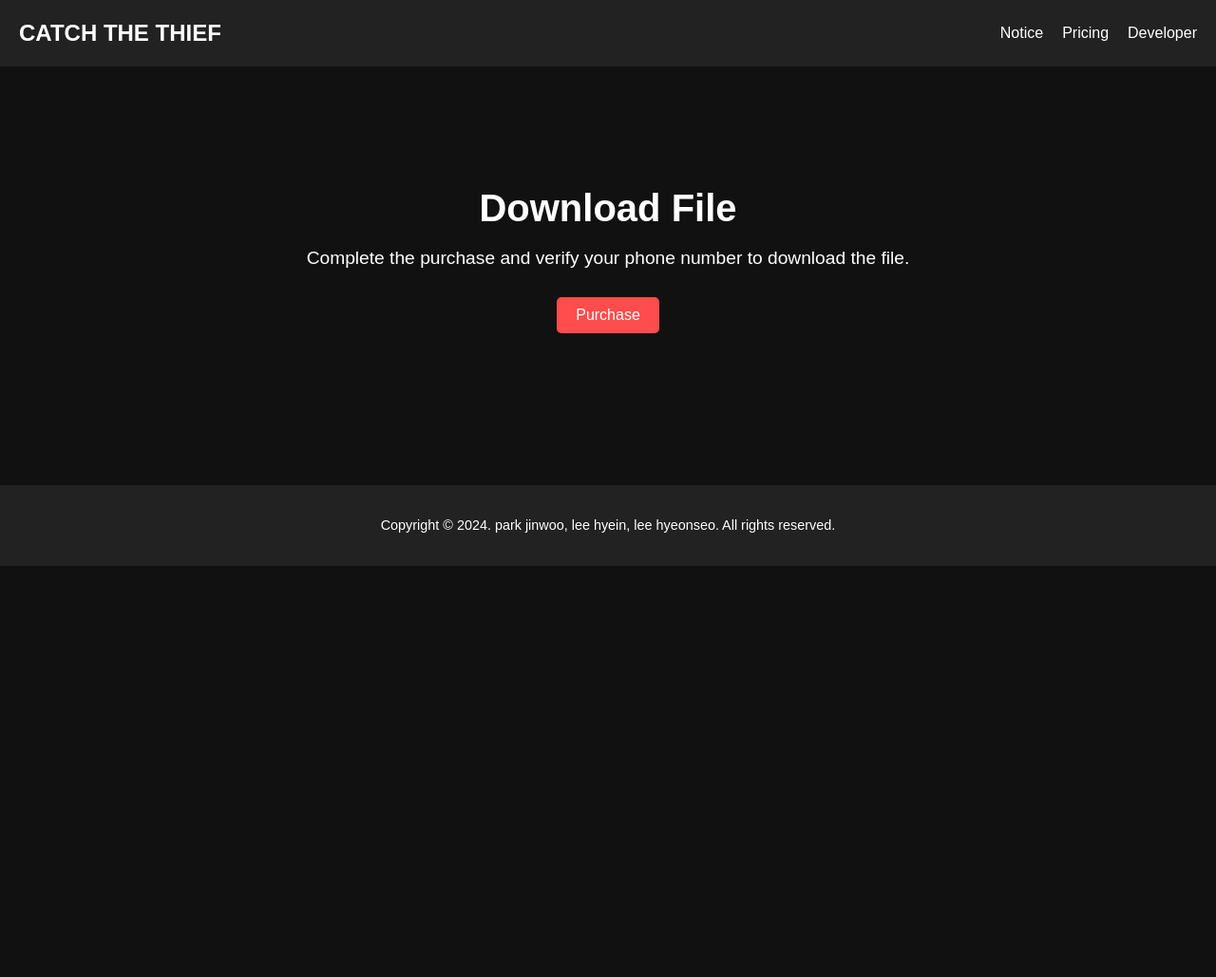
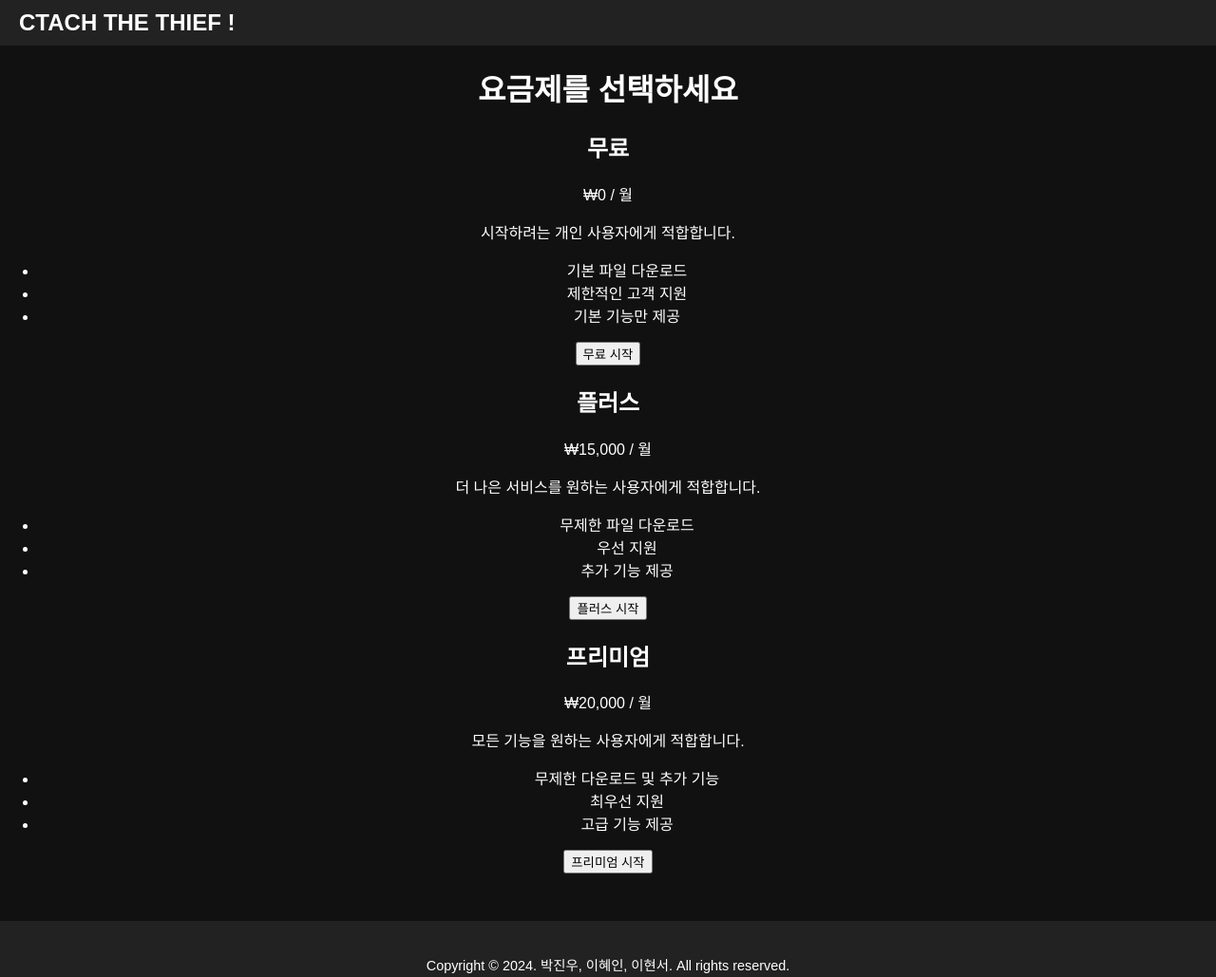
Before and after one commit to oesnoeyh/finalproject, a plain HTML site: page index.html in a window 1280 px wide. Shown: the whole page at 95% size. Before the commit the page ends 800 px from the top, so only its background shows below. Drawn offline with Linux system fonts and the light colour scheme.

Commit message:
Update index.html

```diff
--- a/index.html
+++ b/index.html
@@ -3,42 +3,56 @@
 <head>
     <meta charset="UTF-8">
     <meta name="viewport" content="width=device-width, initial-scale=1.0">
-    <title>CATCH THE THIEF</title>
+    <title>요금제 선택</title>
     <link rel="stylesheet" href="styles.css">
-    <script defer src="script.js"></script>
 </head>
 <body>
     <header class="navbar">
-        <div class="logo">CATCH THE THIEF</div>
-        <nav>
-            <ul class="nav-links">
-                <li><a href="#Notice">Notice</a></li>
-                <li><a href="#Pricing">Pricing</a></li>
-                <li><a href="#Developer">Developer</a></li>
-            </ul>
-        </nav>
+        <div class="logo">CTACH THE THIEF !</div>
     </header>
-    <main class="hero-section">
-        <h1>Download File</h1>
-        <p>Complete the purchase and verify your phone number to download the file.</p>
-        <div class="actions">
-            <button id="purchase-btn" class="red-btn">Purchase</button>
-        </div>
-        <div id="purchase-options" class="hidden">
-            <p>Select a purchase option:</p>
-            <button id="monthly-btn" class="red-btn">Monthly Purchase (₩30,000/month)</button>
-            <button id="yearly-btn" class="red-btn">Annual Purchase (₩25,000/month)</button>
-        </div>
-        <div id="bank-details" class="hidden">
-            <p>Account Number: <strong>123-456-789</strong></p>
-            <p>Enter the verification code sent to your phone:</p>
-            <input type="text" id="verification-code" placeholder="Enter code">
-            <button id="verify-btn" class="red-btn">Verify and Download</button>
-            <p id="message" class="hidden"></p>
+    <main>
+        <h1>요금제를 선택하세요</h1>
+        <div class="pricing-container">
+            <!-- Free Plan -->
+            <div class="plan">
+                <h2>무료</h2>
+                <p class="price">₩0 / 월</p>
+                <p class="description">시작하려는 개인 사용자에게 적합합니다.</p>
+                <ul>
+                    <li>기본 파일 다운로드</li>
+                    <li>제한적인 고객 지원</li>
+                    <li>기본 기능만 제공</li>
+                </ul>
+                <button class="btn">무료 시작</button>
+            </div>
+            <!-- Plus Plan -->
+            <div class="plan highlight">
+                <h2>플러스</h2>
+                <p class="price">₩15,000 / 월</p>
+                <p class="description">더 나은 서비스를 원하는 사용자에게 적합합니다.</p>
+                <ul>
+                    <li>무제한 파일 다운로드</li>
+                    <li>우선 지원</li>
+                    <li>추가 기능 제공</li>
+                </ul>
+                <button class="btn">플러스 시작</button>
+            </div>
+            <!-- Premium Plan -->
+            <div class="plan">
+                <h2>프리미엄</h2>
+                <p class="price">₩20,000 / 월</p>
+                <p class="description">모든 기능을 원하는 사용자에게 적합합니다.</p>
+                <ul>
+                    <li>무제한 다운로드 및 추가 기능</li>
+                    <li>최우선 지원</li>
+                    <li>고급 기능 제공</li>
+                </ul>
+                <button class="btn">프리미엄 시작</button>
+            </div>
         </div>
     </main>
     <footer>
-        <p>Copyright © 2024. park jinwoo, lee hyein, lee hyeonseo. All rights reserved.</p>
+        <p>Copyright © 2024. 박진우, 이혜인, 이현서. All rights reserved.</p>
     </footer>
 </body>
 </html>
```
